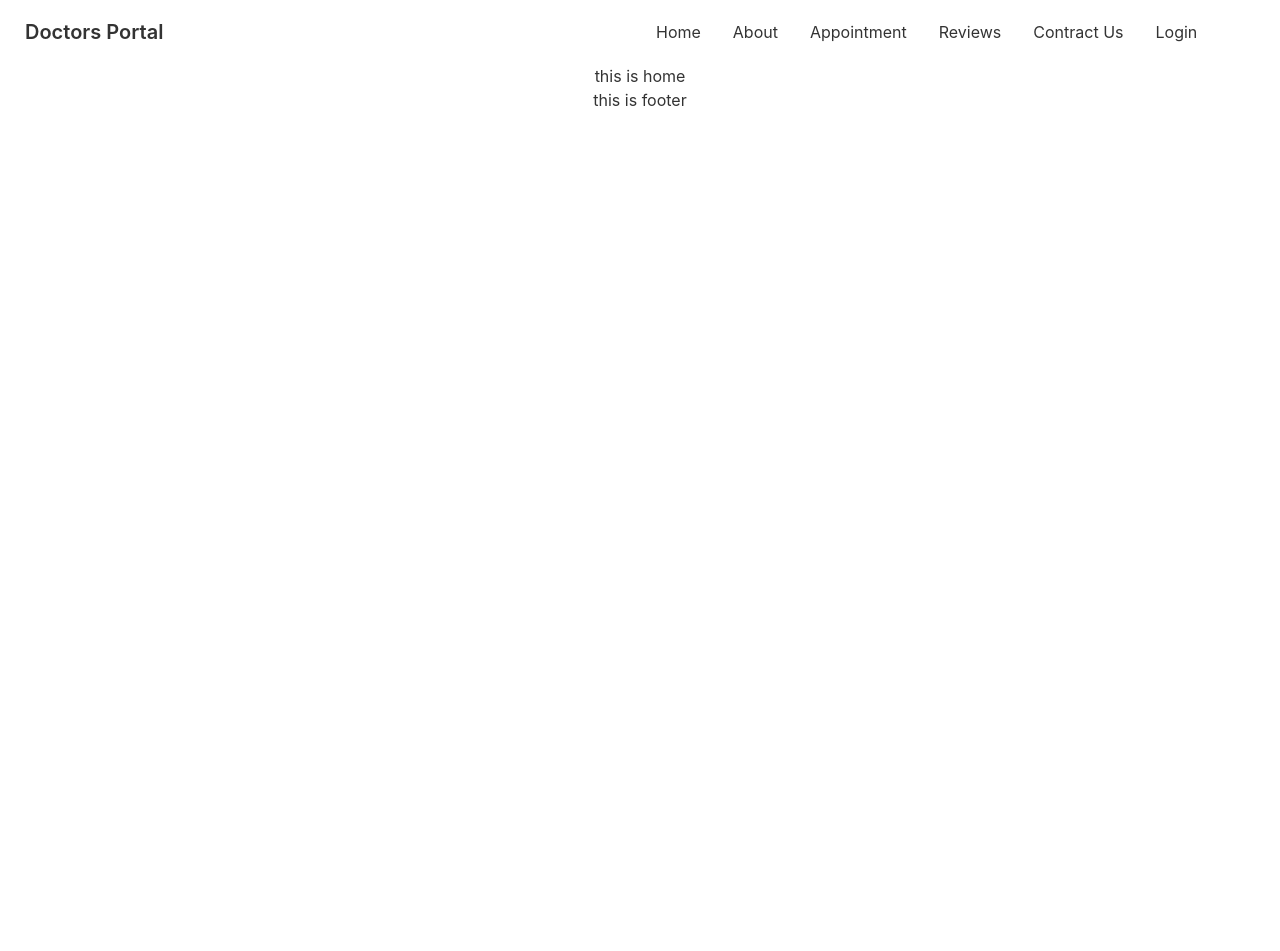
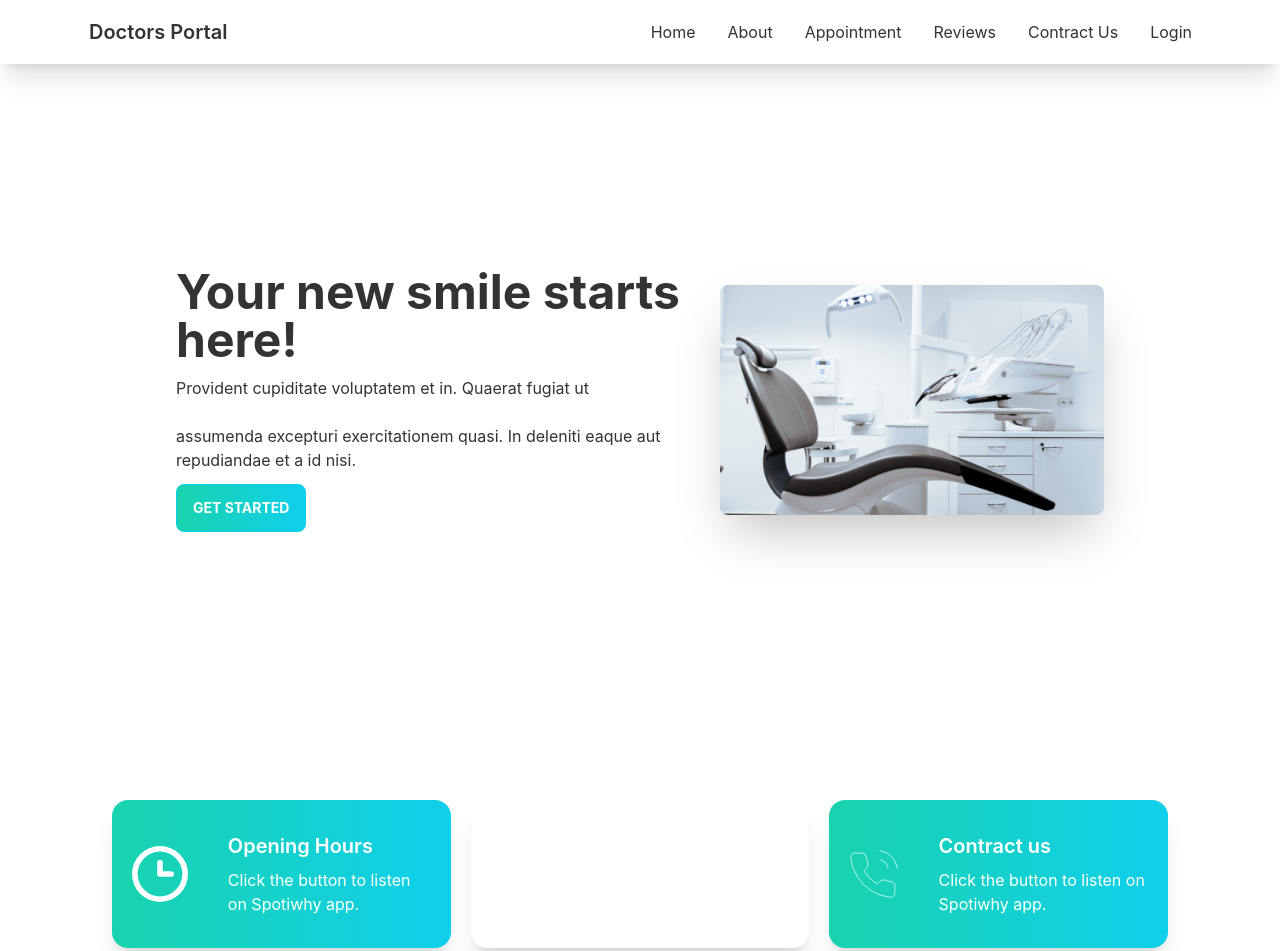
Before and after one commit to Niloy-Dey/doctors-portal-client-side, a React (Create React App) app: page / in a window 1280 px wide. Shown: the top 951 px of the page. Before the commit the page ends 800 px from the top, so only its background shows below. Built offline with nearby package versions, Linux system fonts and the light colour scheme.

Commit message:
banner and card design completed

```diff
--- a/src/App.js
+++ b/src/App.js
@@ -7,7 +7,7 @@
 import Login from './Pages/Login/Login';
 function App() {
   return (
-    <div className="App">
+    <div className="">
       <Navbar></Navbar>
       <Routes>
         <Route path="/" element={<Home></Home>} />
--- /dev/null
+++ b/src/Pages/Home/Banner.js
@@ -0,0 +1,21 @@
+import React from 'react';
+import chair from '../../assets/images/chair.png';
+const Banner = () => {
+    return (
+        <div>
+            <div class="hero min-h-screen px-24 ">
+                <div class="hero-content flex-col lg:flex-row-reverse">
+                    <img src={chair} class="max-w-sm rounded-lg shadow-2xl" />
+                    <div>
+                        <h1 class="text-5xl font-bold">Your new smile starts here!</h1>
+                        <p class="py-3">Provident cupiditate voluptatem et in. Quaerat fugiat ut </p>
+                        <p class="py-3">assumenda excepturi exercitationem quasi. In deleniti eaque aut repudiandae et a id nisi.</p>
+                        <button class="btn btn-primary uppercase text-white font-bold bg-gradient-to-r from-secondary to-primary ">Get Started</button>
+                    </div>
+                </div>
+            </div>
+        </div>
+    );
+};
+
+export default Banner;
--- a/src/Pages/Home/Home.js
+++ b/src/Pages/Home/Home.js
@@ -1,9 +1,12 @@
 import React from 'react';
+import Banner from './Banner';
+import Info from './Info';
 
 const Home = () => {
     return (
-        <div>
-            <h2>this is home</h2>
+        <div className='px-16'>
+            <Banner></Banner>
+            <Info></Info>
         </div>
     );
 };
--- /dev/null
+++ b/src/Pages/Home/Info.js
@@ -0,0 +1,16 @@
+import React from 'react';
+import InfoCart from './InfoCart';
+import clock from '../../assets/icons/clock.svg';
+import map from '../../assets/icons/marker.svg';
+import phone from '../../assets/icons/phone.svg'
+const Info = () => {
+    return (
+       <div className='grid grid-cols-1 lg:grid-cols-3 gap-5 px-12'>
+           <InfoCart  cardTitle="Opening Hours" bgClass="bg-gradient-to-r from-secondary to-primary" img={clock}></InfoCart>
+           <InfoCart cardTitle="Our Location" bgClass="bg-accent" img={map}></InfoCart>
+           <InfoCart cardTitle="Contract us" bgClass="bg-gradient-to-r from-secondary to-primary" img={phone}></InfoCart>
+       </div>
+    );
+};
+
+export default Info;
--- /dev/null
+++ b/src/Pages/Home/InfoCart.js
@@ -0,0 +1,17 @@
+import React from 'react';
+
+const InfoCart = ({img, cardTitle, bgClass}) => {
+    return (
+        <div class={`card lg:card-side bg-base-100 shadow-xl  text-white ${bgClass}`}>
+            <figure className='p-5'>
+                <img src={img} alt="Album"></img>
+            </figure>
+            <div class="card-body px-5">
+                <h2 class="card-title">{cardTitle}</h2>
+                <p>Click the button to listen on Spotiwhy app.</p>
+            </div>
+        </div>
+    );
+};
+
+export default InfoCart;
--- a/src/Pages/Shared/Navbar.js
+++ b/src/Pages/Shared/Navbar.js
@@ -11,8 +11,8 @@
     <li><Link to="/login">Login</Link></li>
   </>
   return (
-    <div>
-      <div class="navbar bg-base-100">
+    <div class ="fixed z-50 w-full px-16 shadow-xl ">
+      <div class="navbar bg-base-100 justify-between">
         <div class="navbar-start">
           <div class="dropdown">
             <label tabindex="0" class="btn btn-ghost lg:hidden">
@@ -35,7 +35,7 @@
           </div>
           <a class="btn btn-ghost normal-case text-xl">Doctors Portal</a>
         </div>
-  <div class="navbar-center hidden lg:flex">
+        <div class=" navbar-center hidden lg:flex">
           <ul class="menu menu-horizontal p-0">
             {menuItems}
 
```
Lines whose indentation alone changed are shown as unchanged.
